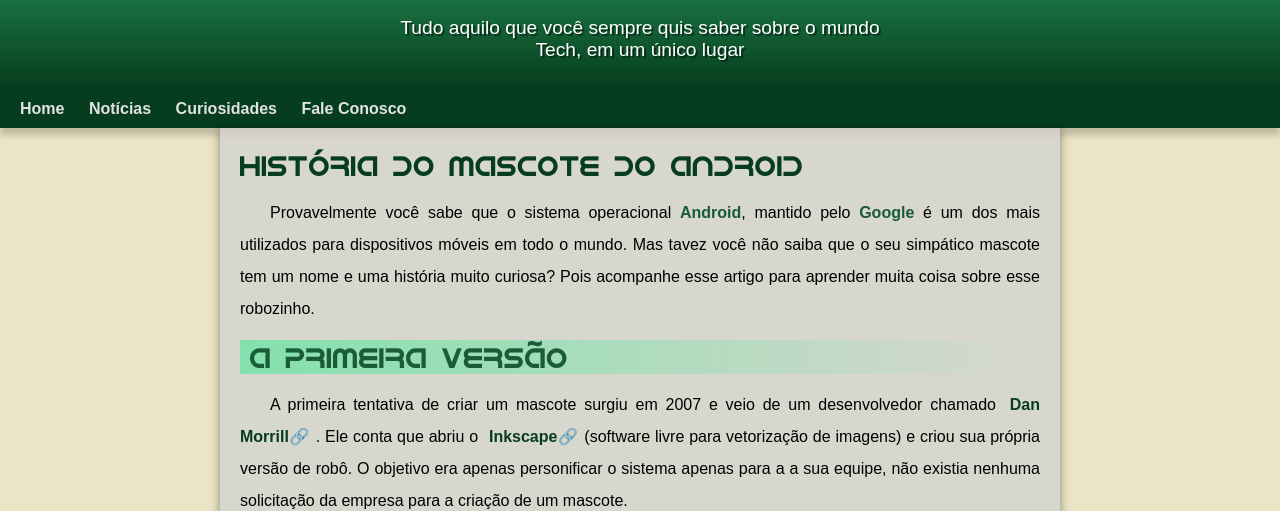
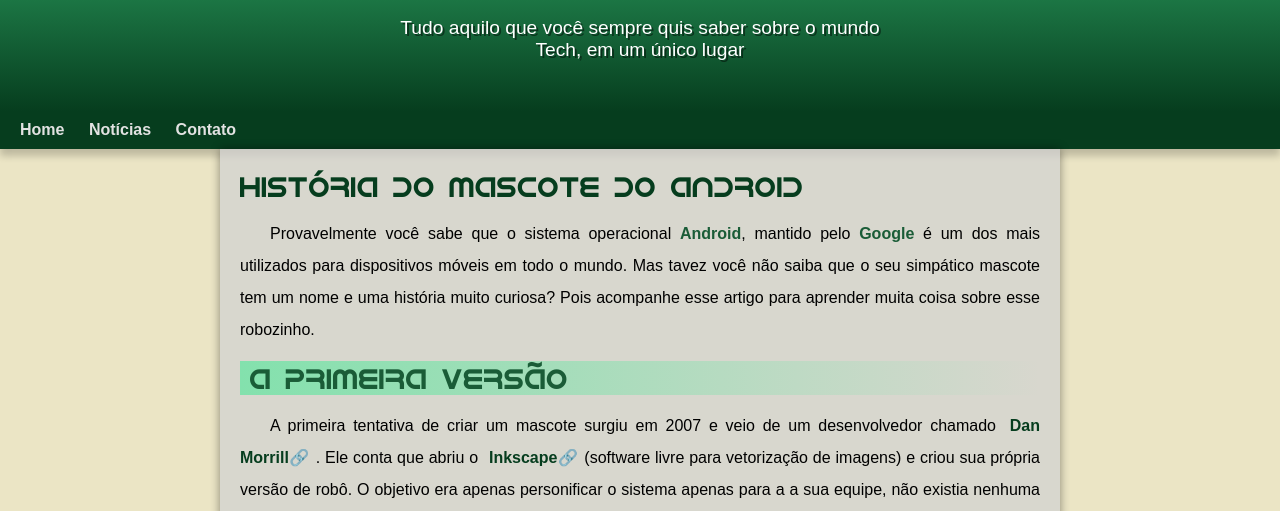
Before and after one commit to Grataroli/projeto_android, a plain HTML site: page index.html in a window 1280 px wide. Shown: the part 100-611 px from the top of the page. Drawn offline with Linux system fonts and the light colour scheme.

Commit message:
atualização do header

```diff
--- a/index.html
+++ b/index.html
@@ -15,8 +15,7 @@
     <nav>
         <a href="">Home</a>
         <a href="">Notícias</a>
-        <a href="">Curiosidades</a>
-        <a href="">Fale Conosco</a>
+        <a href="">Contato</a>
     </nav>
     <main>
         <Article>
--- a/style.css
+++ b/style.css
@@ -56,7 +56,7 @@ header > p{
     color: white;
     font-family: var(--fonte-padrao);
     font-size: 1.2em;
-    margin-bottom: 20px;
+    padding-bottom: 50px;
     max-width: 500px;
     margin: auto;
     text-shadow: 2px 2px 0px rgba(0, 0, 0, 0.473);
```
